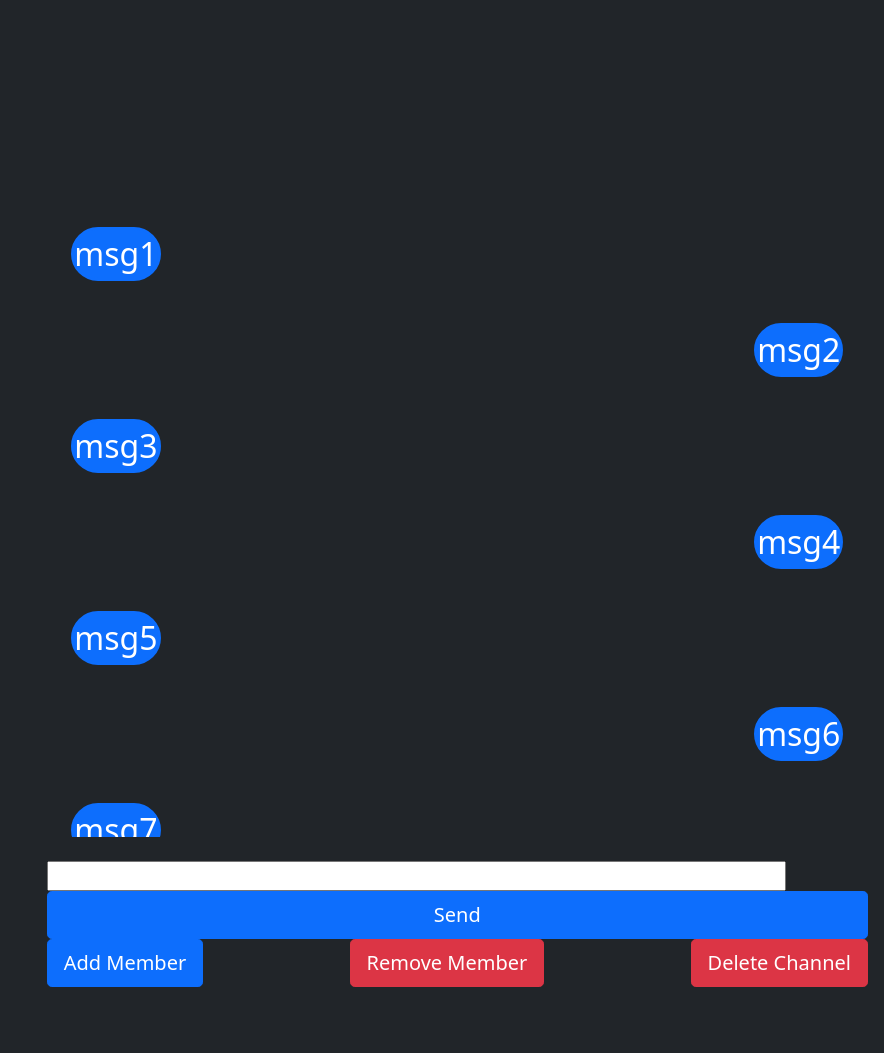
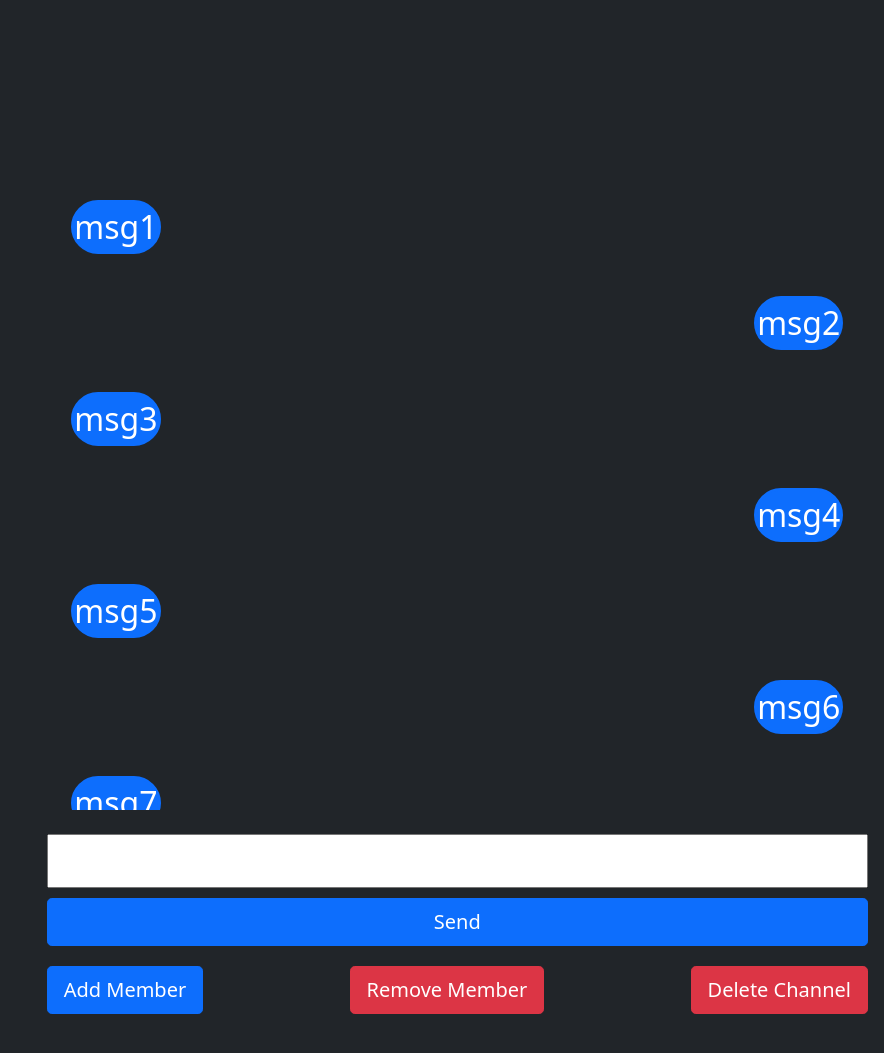
Before and after one commit to MongoChat-Flask/mongoengine-chat-resource, a Python web app: template routes/templates/ChatRoom.html in a window 1280 px wide. Shown: the part 219-1272 px from the top of the page, without its empty margins (396-1280 px from the left). Run offline with Jinja, Linux system fonts and the light colour scheme; the template is opened without the code that fills it, so the values that code supplies are empty; some libraries are stand-ins or nearby versions.

Commit message:
Update chatroom.css

```diff
--- a/routes/static/css/chatroom.css
+++ b/routes/static/css/chatroom.css
@@ -55,7 +55,9 @@ label.msg {
 }
 
 #input-msg {
-    width: 90%;
+    height: 3em;
+    font-size: large;
+    width: 100%;
     color: black;
 }
 
@@ -66,3 +68,16 @@ label.msg {
 #send-btn {
     width: 10%;
 }
+
+#left-list {
+    /* margin-left: 20px; */
+}
+
+.left-list-btn {
+    margin-left: 20px;
+}
+
+#send-btn {
+    margin-top: 10px;
+    margin-bottom: 20px;
+}
```
